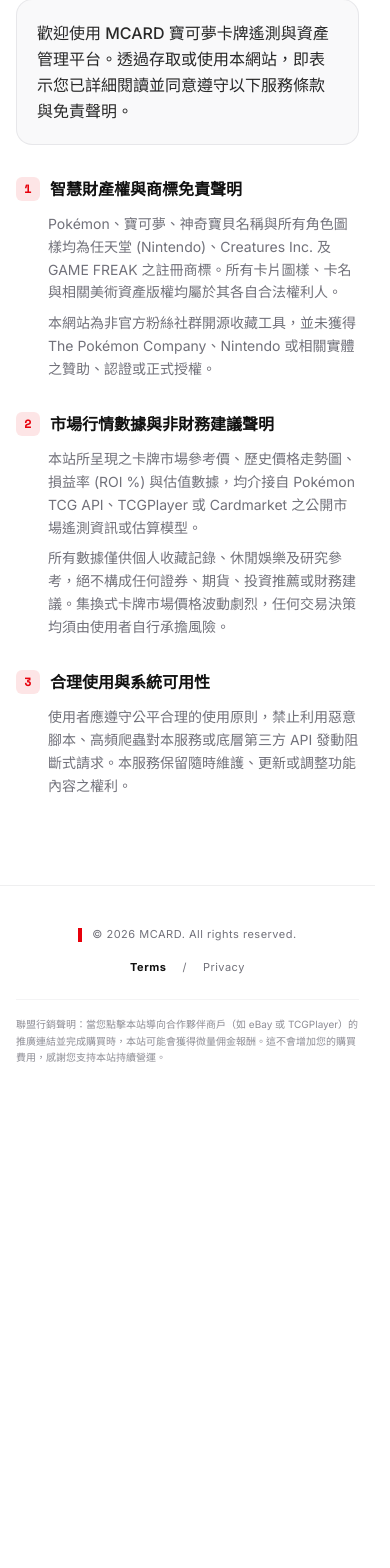
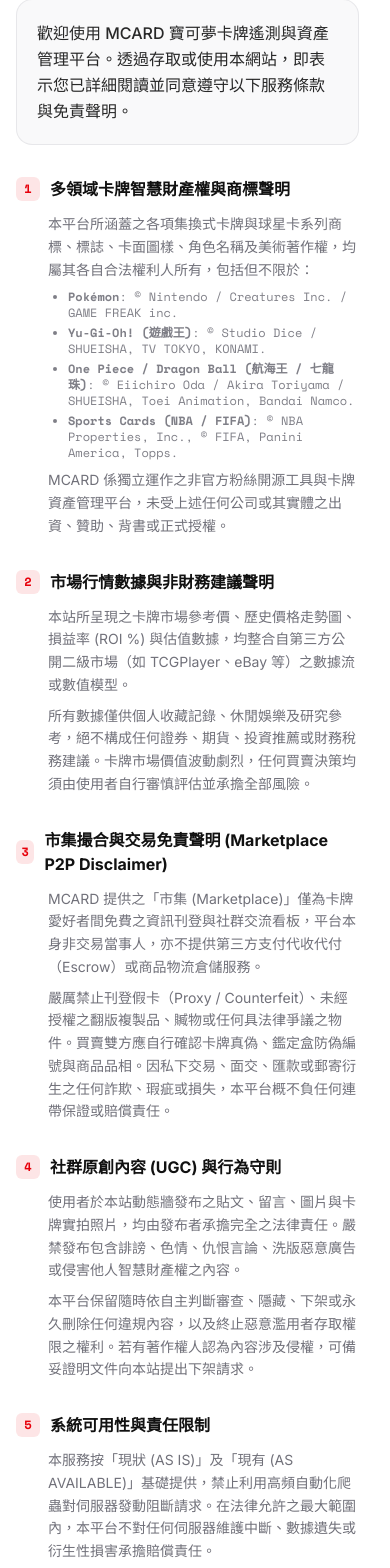
Before and after one commit to hereisalexander/MCARD, a Next.js app: page /terms in a window 390 px wide. Shown: the part 338-1906 px from the top of the page. Before the commit the page ends 1491 px from the top, so only its background shows below. Built offline with nearby package versions, Linux system fonts and the light colour scheme.

Commit message:
服務條款及隱私權政策的更新

```diff
--- a/src/components/legal/LegalPageLayout.tsx
+++ b/src/components/legal/LegalPageLayout.tsx
@@ -188,25 +188,31 @@
                   1
                 </span>
                 {language === 'zh-TW'
-                  ? '智慧財產權與商標免責聲明'
+                  ? '多領域卡牌智慧財產權與商標聲明'
                   : language === 'zh-CN'
-                  ? '知识产权与商标免责声明'
-                  : 'Intellectual Property & Trademarks'}
+                  ? '多领域卡牌知识产权与商标声明'
+                  : 'Multi-TCG Intellectual Property & Trademarks'}
               </h2>
               <div className="space-y-2 text-text-muted text-sm sm:text-[15px] leading-relaxed pl-8">
                 <p>
                   {language === 'zh-TW'
-                    ? 'Pokémon、寶可夢、神奇寶貝名稱與所有角色圖樣均為任天堂 (Nintendo)、Creatures Inc. 及 GAME FREAK 之註冊商標。所有卡片圖樣、卡名與相關美術資產版權均屬於其各自合法權利人。'
+                    ? '本平台所涵蓋之各項集換式卡牌與球星卡系列商標、標誌、卡面圖樣、角色名稱及美術著作權，均屬其各自合法權利人所有，包括但不限於：'
                     : language === 'zh-CN'
-                    ? 'Pokémon、宝可梦、神奇宝贝名称与所有角色图样均为任天堂 (Nintendo)、Creatures Inc. 及 GAME FREAK 之注册商标。所有卡片图样、卡名与相关美术资产版权均属于其各自合法权利人。'
-                    : 'Pokémon and Pokémon character names are trademarks of Nintendo, Creatures Inc., and GAME FREAK. All card artwork and visual assets belong to their respective copyright holders.'}
+                    ? '本平台所涵盖之各项集换式卡牌与球星卡系列商标、标志、卡面图样、角色名称及美术著作权，均属其各自合法权利人所有，包括但不限于：'
+                    : 'All trading card and sports card trademarks, logos, card designs, character names, and artistic copyrights belong to their respective legal owners, including but not limited to:'}
                 </p>
+                <ul className="list-disc pl-5 space-y-1 font-mono text-xs text-text-muted/90">
+                  <li><strong>Pokémon</strong>: © Nintendo / Creatures Inc. / GAME FREAK inc.</li>
+                  <li><strong>Yu-Gi-Oh! (遊戲王)</strong>: © Studio Dice / SHUEISHA, TV TOKYO, KONAMI.</li>
+                  <li><strong>One Piece / Dragon Ball (航海王 / 七龍珠)</strong>: © Eiichiro Oda / Akira Toriyama / SHUEISHA, Toei Animation, Bandai Namco.</li>
+                  <li><strong>Sports Cards (NBA / FIFA)</strong>: © NBA Properties, Inc., © FIFA, Panini America, Topps.</li>
+                </ul>
                 <p>
                   {language === 'zh-TW'
-                    ? '本網站為非官方粉絲社群開源收藏工具，並未獲得 The Pokémon Company、Nintendo 或相關實體之贊助、認證或正式授權。'
+                    ? 'MCARD 係獨立運作之非官方粉絲開源工具與卡牌資產管理平台，未受上述任何公司或其實體之出資、贊助、背書或正式授權。'
                     : language === 'zh-CN'
-                    ? '本网站为非官方粉丝社区开源收藏工具，并未获得 The Pokémon Company、Nintendo 或相关实体之赞助、认证或正式授权。'
-                    : 'This platform is an independent, community-driven collector utility and is not affiliated with, endorsed, or sponsored by The Pokémon Company or Nintendo.'}
+                    ? 'MCARD 系独立运作之非官方粉丝开源工具与卡牌资产管理平台，未受上述任何公司或其实体之出资、赞助、背书或正式授权。'
+                    : 'MCARD is an independent community-driven collector telemetry application and is not affiliated with, sponsored, or endorsed by any of the aforementioned entities.'}
                 </p>
               </div>
             </section>
@@ -226,17 +232,17 @@
               <div className="space-y-2 text-text-muted text-sm sm:text-[15px] leading-relaxed pl-8">
                 <p>
                   {language === 'zh-TW'
-                    ? '本站所呈現之卡牌市場參考價、歷史價格走勢圖、損益率 (ROI %) 與估值數據，均介接自 Pokémon TCG API、TCGPlayer 或 Cardmarket 之公開市場遙測資訊或估算模型。'
+                    ? '本站所呈現之卡牌市場參考價、歷史價格走勢圖、損益率 (ROI %) 與估值數據，均整合自第三方公開二級市場（如 TCGPlayer、eBay 等）之數據流或數值模型。'
                     : language === 'zh-CN'
-                    ? '本站所呈现之卡牌市场参考价、历史价格走势图、损益率 (ROI %) 与估值数据，均介接自 Pokémon TCG API、TCGPlayer 或 Cardmarket 之公开市场遥测资讯或估算模型。'
-                    : 'All card prices, historical trajectories, and P&L/ROI percentages are aggregated from public Pokémon TCG API and TCGPlayer market feeds or mathematical models.'}
+                    ? '本站所呈现之卡牌市场参考价、历史价格走势图、损益率 (ROI %) 与估值数据，均整合自第三方公开二级市场（如 TCGPlayer、eBay 等）之数据流或数值模型。'
+                    : 'All card market values, historical trends, and P&L/ROI percentages are aggregated from public secondary market feeds (e.g., TCGPlayer, eBay) or algorithmic models.'}
                 </p>
                 <p>
                   {language === 'zh-TW'
-                    ? '所有數據僅供個人收藏記錄、休閒娛樂及研究參考，絕不構成任何證券、期貨、投資推薦或財務建議。集換式卡牌市場價格波動劇烈，任何交易決策均須由使用者自行承擔風險。'
+                    ? '所有數據僅供個人收藏記錄、休閒娛樂及研究參考，絕不構成任何證券、期貨、投資推薦或財務稅務建議。卡牌市場價值波動劇烈，任何買賣決策均須由使用者自行審慎評估並承擔全部風險。'
                     : language === 'zh-CN'
-                    ? '所有数据仅供个人收藏记录、休闲娱乐及研究参考，绝不构成任何证券、期货、投资推荐或财务建议。集换式卡牌市场价格波动剧烈，任何交易决策均须由使用者自行承担风险。'
-                    : 'Data is provided for informational and collection tracking purposes only and does not constitute financial advice. TCG card market values fluctuate significantly; all transactions are made at your own discretion.'}
+                    ? '所有数据仅供个人收藏记录、休闲娱乐及研究参考，绝不构成任何证券、期货、投资推荐或财务税务建议。卡牌市场价值波动剧烈，任何买卖决策均须由使用者自行审慎评估并承担全部风险。'
+                    : 'Data is provided for personal tracking and informational purposes only and does not constitute financial, investment, or tax advice. Card market values fluctuate; all transactions are made at your own risk.'}
                 </p>
               </div>
             </section>
@@ -248,18 +254,78 @@
                   3
                 </span>
                 {language === 'zh-TW'
-                  ? '合理使用與系統可用性'
+                  ? '市集撮合與交易免責聲明 (Marketplace P2P Disclaimer)'
                   : language === 'zh-CN'
-                  ? '合理使用与系统可用性'
-                  : 'Fair Use & Service Availability'}
+                  ? '市集撮合与交易免责声明 (Marketplace P2P Disclaimer)'
+                  : 'P2P Marketplace & Transaction Disclaimer'}
               </h2>
               <div className="space-y-2 text-text-muted text-sm sm:text-[15px] leading-relaxed pl-8">
                 <p>
                   {language === 'zh-TW'
-                    ? '使用者應遵守公平合理的使用原則，禁止利用惡意腳本、高頻爬蟲對本服務或底層第三方 API 發動阻斷式請求。本服務保留隨時維護、更新或調整功能內容之權利。'
+                    ? 'MCARD 提供之「市集 (Marketplace)」僅為卡牌愛好者間免費之資訊刊登與社群交流看板，平台本身非交易當事人，亦不提供第三方支付代收代付（Escrow）或商品物流倉儲服務。'
                     : language === 'zh-CN'
-                    ? '使用者应遵守公平合理的使用原则，禁止利用恶意脚本、高频爬虫对本服务或底层第三方 API 发动阻断式请求。本服务保留随时维护、更新或调整功能内容之权利。'
-                    : 'Users agree to engage with the service respectfully, without malicious automated scripting or flood requests. We reserve the right to modify or maintain system capabilities at any time.'}
+                    ? 'MCARD 提供之「市集 (Marketplace)」仅为卡牌爱好者间免费之信息刊登与社区交流看板，平台本身非交易当事人，亦不提供第三方支付代收代付（Escrow）或商品物流仓储服务。'
+                    : 'The MCARD Marketplace operates solely as an informational bulletin and matchmaking venue for collectors. MCARD is not a party to any contract, nor does it process payments, hold escrow, or manage fulfillment.'}
+                </p>
+                <p>
+                  {language === 'zh-TW'
+                    ? '嚴厲禁止刊登假卡（Proxy / Counterfeit）、未經授權之翻版複製品、贓物或任何具法律爭議之物件。買賣雙方應自行確認卡牌真偽、鑑定盒防偽編號與商品品相。因私下交易、面交、匯款或郵寄衍生之任何詐欺、瑕疵或損失，本平台概不負任何連帶保證或賠償責任。'
+                    : language === 'zh-CN'
+                    ? '严厉禁止刊登假卡（Proxy / Counterfeit）、未经授权之翻版复制品、赃物或任何具法律争议之物件。买卖双方应自行确认卡牌真伪、鉴定盒防伪编号与商品品相。因私下交易、面交、汇款或邮寄衍生之任何欺诈、瑕疵或损失，本平台概不负任何连带保证或赔偿责任。'
+                    : 'Listing counterfeit cards, proxy reproductions, stolen goods, or illegal items is strictly prohibited. Buyers and sellers must independently verify card authenticity and condition. MCARD expressly disclaims all liability for transactions, fraud, or shipment disputes.'}
+                </p>
+              </div>
+            </section>
+
+            {/* Section 4 */}
+            <section className="space-y-3">
+              <h2 className="font-sans font-bold text-foreground text-base sm:text-lg flex items-center gap-2.5">
+                <span className="w-6 h-6 rounded-md bg-ferrari-red/10 text-ferrari-red font-mono text-xs flex items-center justify-center font-bold">
+                  4
+                </span>
+                {language === 'zh-TW'
+                  ? '社群原創內容 (UGC) 與行為守則'
+                  : language === 'zh-CN'
+                  ? '社区原创内容 (UGC) 与行为守则'
+                  : 'User-Generated Content (UGC) & Community Conduct'}
+              </h2>
+              <div className="space-y-2 text-text-muted text-sm sm:text-[15px] leading-relaxed pl-8">
+                <p>
+                  {language === 'zh-TW'
+                    ? '使用者於本站動態牆發布之貼文、留言、圖片與卡牌實拍照片，均由發布者承擔完全之法律責任。嚴禁發布包含誹謗、色情、仇恨言論、洗版惡意廣告或侵害他人智慧財產權之內容。'
+                    : language === 'zh-CN'
+                    ? '使用者于本站动态墙发布之贴文、留言、图片与卡牌实拍照片，均由发布者承担完全之法律责任。严禁发布包含诽谤、色情、仇恨言论、刷屏恶意广告或侵害他人知识产权之内容。'
+                    : 'Users retain responsibility for posts, comments, and photos shared on the community feed. Prohibited content includes defamation, adult material, hate speech, spam, or copyright violations.'}
+                </p>
+                <p>
+                  {language === 'zh-TW'
+                    ? '本平台保留隨時依自主判斷審查、隱藏、下架或永久刪除任何違規內容，以及終止惡意濫用者存取權限之權利。若有著作權人認為內容涉及侵權，可備妥證明文件向本站提出下架請求。'
+                    : language === 'zh-CN'
+                    ? '本平台保留随时依自主判断审查、隐藏、下架或永久删除任何违规内容，以及终止恶意滥用者访问权限之权利。若有著作权人认为内容涉及侵权，可备妥证明文件向本站提出下架请求。'
+                    : 'We reserve the right to moderate, hide, or permanently remove violating content and restrict abusive accounts without prior notice. Copyright holders may submit takedown notices with verifying documentation.'}
+                </p>
+              </div>
+            </section>
+
+            {/* Section 5 */}
+            <section className="space-y-3">
+              <h2 className="font-sans font-bold text-foreground text-base sm:text-lg flex items-center gap-2.5">
+                <span className="w-6 h-6 rounded-md bg-ferrari-red/10 text-ferrari-red font-mono text-xs flex items-center justify-center font-bold">
+                  5
+                </span>
+                {language === 'zh-TW'
+                  ? '系統可用性與責任限制'
+                  : language === 'zh-CN'
+                  ? '系统可用性与责任限制'
+                  : 'Fair Use & Limitation of Liability'}
+              </h2>
+              <div className="space-y-2 text-text-muted text-sm sm:text-[15px] leading-relaxed pl-8">
+                <p>
+                  {language === 'zh-TW'
+                    ? '本服務按「現狀 (AS IS)」及「現有 (AS AVAILABLE)」基礎提供，禁止利用高頻自動化爬蟲對伺服器發動阻斷請求。在法律允許之最大範圍內，本平台不對任何伺服器維護中斷、數據遺失或衍生性損害承擔賠償責任。'
+                    : language === 'zh-CN'
+                    ? '本服务按「现状 (AS IS)」及「现有 (AS AVAILABLE)」基础提供，禁止利用高频自动化爬虫对服务器发动阻断请求。在法律允许之最大范围内，本平台不对任何服务器维护中断、数据遗失或衍生性损害承担赔偿责任。'
+                    : 'The service is provided on an "AS IS" and "AS AVAILABLE" basis. Malicious automated scraping or flood requests are prohibited. To the fullest extent permitted by law, MCARD disclaims liability for service interruptions or incidental damages.'}
                 </p>
               </div>
             </section>
@@ -289,10 +355,10 @@
               </h1>
               <p className="mt-2 font-mono text-xs text-text-muted">
                 {language === 'zh-TW'
-                  ? '最後更新日期：2026 年 9 月'
+                  ? '最後更新日期：2026 年 10 月'
                   : language === 'zh-CN'
-                  ? '最后更新日期：2026 年 9 月'
-                  : 'Last Updated: September 2026'}
+                  ? '最后更新日期：2026 年 10 月'
+                  : 'Last Updated: October 2026'}
               </p>
             </header>
 
@@ -304,18 +370,43 @@
                   1
                 </span>
                 {language === 'zh-TW'
-                  ? '我們收集哪些資料？'
+                  ? '雙層資料儲存架構與透明度'
                   : language === 'zh-CN'
-                  ? '我们收集哪些资料？'
-                  : 'Information We Collect'}
+                  ? '双层资料储存架构与透明度'
+                  : 'Two-Tier Data Architecture & Storage Transparency'}
               </h2>
               <div className="space-y-2 text-text-muted text-sm sm:text-[15px] leading-relaxed pl-8">
                 <p>
                   {language === 'zh-TW'
-                    ? '我們不要求您提供任何真實姓名、身份證字號、電話號碼或信用卡財務資料。所有資產組合記錄（Portfolio）均透過瀏覽器的 LocalStorage 在本機端獨立保存。'
+                    ? 'MCARD 堅持最小化資料收集原則，並採用透明的雙層資料儲存架構：'
                     : language === 'zh-CN'
-                    ? '我们不要求您提供任何真实姓名、身份证字号、电话号码或信用卡财务资料。所有资产组合记录（Portfolio）均通过浏览器的 LocalStorage 在本机端独立保存。'
-                    : 'We do not collect personal identities, real names, phone numbers, or payment credentials. Your portfolio holdings exist purely within your client-side LocalStorage.'}
+                    ? 'MCARD 坚持最小化资料收集原则，并采用透明的双层资料储存架构：'
+                    : 'MCARD adheres to strict data minimization principles through a transparent two-tier storage model:'}
+                </p>
+                <ul className="list-disc pl-5 space-y-1.5 font-sans text-xs sm:text-sm">
+                  <li>
+                    <strong>{language === 'zh-TW' ? '私密本地資產 (Private Local Storage)' : language === 'zh-CN' ? '私密本地资产 (Private Local Storage)' : 'Private Local Vault'}:</strong>{' '}
+                    {language === 'zh-TW'
+                      ? '您的個人卡牌購入成本、持倉數量、自訂備忘錄與願望清單，均預設存於瀏覽器 LocalStorage，保有最高個人隱私。'
+                      : language === 'zh-CN'
+                      ? '您的个人卡牌购入成本、持仓数量、自订备忘录与愿望清单，均预设存于浏览器 LocalStorage，保有最高个人隐私。'
+                      : 'Your personal buy costs, holdings, and vault notes remain in browser LocalStorage for maximum privacy.'}
+                  </li>
+                  <li>
+                    <strong>{language === 'zh-TW' ? '公開社群與市集同步 (Public Edge Sync)' : language === 'zh-CN' ? '公开社区与市集同步 (Public Edge Sync)' : 'Public Edge Sync'}:</strong>{' '}
+                    {language === 'zh-TW'
+                      ? '當您主動刊登「市集商品」或發布「社群貼文/留言」時，該公開資訊將加密同步至 Cloudflare D1 分散式邊緣資料庫，供全球藏家瀏覽撮合。'
+                      : language === 'zh-CN'
+                      ? '当您主动刊登「市集商品」或发布「社区贴文/留言」时，该公开信息将加密同步至 Cloudflare D1 分布式边缘数据库，供全球藏家浏览撮合。'
+                      : 'When you publish listings or community posts, that public information syncs to Cloudflare D1 distributed edge database for global discovery.'}
+                  </li>
+                </ul>
+                <p>
+                  {language === 'zh-TW'
+                    ? '我們絕不收集您的身分證字號、真實住址、銀行信用卡帳號等敏感隱私資料。'
+                    : language === 'zh-CN'
+                    ? '我们绝不收集您的身份证字号、真实住址、银行信用卡账号等敏感隐私资料。'
+                    : 'We never collect national ID numbers, home addresses, or credit card payment credentials.'}
                 </p>
               </div>
             </section>
@@ -327,18 +418,25 @@
                   2
                 </span>
                 {language === 'zh-TW'
-                  ? 'Cookie 與第三方追蹤機制'
+                  ? '相片上傳與 AI 影像辨識隱私保護'
                   : language === 'zh-CN'
-                  ? 'Cookie 与第三方追踪机制'
-                  : 'Cookies & Tracking Technologies'}
+                  ? '相片上传与 AI 影像辨识隐私保护'
+                  : 'Image Uploads & AI Vision Privacy'}
               </h2>
               <div className="space-y-2 text-text-muted text-sm sm:text-[15px] leading-relaxed pl-8">
                 <p>
                   {language === 'zh-TW'
-                    ? '本網站絕不使用任何跨網站廣告追蹤 Cookie、行為畫像分析或第三方資料販售工具。您的收藏資產屬於您的私人領域，我們絕不向任何行銷機構出售或分享您的資產組合資料。'
+                    ? '當您透過相機拍照識卡 (AI Camera) 或於市集上傳卡片相片時，影像資料僅會傳輸至專屬辨識接口進行卡號、卡名與評級盒子特徵萃取，或作為刊登商品相冊展示。'
                     : language === 'zh-CN'
-                    ? '本网站绝不使用任何跨网站广告追踪 Cookie、行为画像分析或第三方资料贩售工具。您的收藏资产属于您的私人领域，我们绝不向任何营销机构出售或分享您的资产组合资料。'
-                    : 'We do not implement cross-site marketing cookies, user profiling, or third-party telemetry brokers. Your collection remains entirely private.'}
+                    ? '当您通过相机拍照识卡 (AI Camera) 或于市集上传卡片相片时，影像资料仅会传输至专属辨识接口进行卡号、卡名与评级盒子特征萃取，或作为刊登商品相册展示。'
+                    : 'When using AI Camera scanning or uploading photos for listings, images are processed solely for card feature extraction or marketplace display.'}
+                </p>
+                <p>
+                  {language === 'zh-TW'
+                    ? '我們絕不會將您的實體卡牌拍攝照片出售予第三方行銷仲介，亦不會在未經許可下用於公開的商業基礎模型訓練。'
+                    : language === 'zh-CN'
+                    ? '我们绝不会将您的实体卡牌拍摄照片出售予第三方营销中介，亦不会在未经许可下用于公开的商业基础模型训练。'
+                    : 'Your photos are never sold to marketing brokers nor used without consent for unauthorized commercial foundation model training.'}
                 </p>
               </div>
             </section>
@@ -350,18 +448,18 @@
                   3
                 </span>
                 {language === 'zh-TW'
-                  ? '第三方 API 服務通訊'
+                  ? 'Cookie 與第三方通訊機制'
                   : language === 'zh-CN'
-                  ? '第三方 API 服务通讯'
-                  : 'Third-Party API Communication'}
+                  ? 'Cookie 与第三方通讯机制'
+                  : 'Cookies & Third-Party Telemetry'}
               </h2>
               <div className="space-y-2 text-text-muted text-sm sm:text-[15px] leading-relaxed pl-8">
                 <p>
                   {language === 'zh-TW'
-                    ? '當您搜尋卡牌或檢視圖鑑時，應用程式會直接透過安全 HTTPS 協定向官方/公開之 Pokémon TCG API 請求卡片數據與價格行情，傳輸內容僅限於卡牌編號或搜尋字串，絕不上傳您的個人投資組合清單。'
+                    ? '本網站絕不植入任何跨站廣告追蹤 Cookie、隱私側錄或行銷定向工具。當您點擊外部商戶連結（如 eBay 或 TCGPlayer）時，僅在跳轉瞬間傳遞卡名關鍵字以導向商品搜尋頁面。'
                     : language === 'zh-CN'
-                    ? '当您搜寻卡牌或检视图鉴时，应用程序会直接通过安全 HTTPS 协议向官方/公开之 Pokémon TCG API 请求卡片数据与价格行情，传输内容仅限于卡牌编号或搜寻字串，绝不上载您的个人投资组合清单。'
-                    : 'API queries are sent via secure HTTPS to fetch publicly accessible card data and pricing. Search keywords and card IDs are transmitted, but your personal holdings are never sent.'}
+                    ? '本网站绝不植入任何跨站广告追踪 Cookie、隐私侧录或营销定向工具。当您点击外部商户链接（如 eBay 或 TCGPlayer）时，仅在跳转瞬间传递卡名关键字以导向商品搜寻页面。'
+                    : 'We do not utilize cross-site tracking cookies or marketing profiling pixels. Outbound merchant links (eBay, TCGPlayer) transmit only public card keywords upon navigation.'}
                 </p>
               </div>
             </section>
@@ -373,18 +471,18 @@
                   4
                 </span>
                 {language === 'zh-TW'
-                  ? '資料完全自主權（備份與清除）'
+                  ? '資料自主權、備份與永久抹除'
                   : language === 'zh-CN'
-                  ? '资料完全自主权（备份与清除）'
-                  : 'Data Ownership & Erasure'}
+                  ? '资料自主权、备份与永久抹除'
+                  : 'Data Sovereignty, Export & Erasure'}
               </h2>
               <div className="space-y-2 text-text-muted text-sm sm:text-[15px] leading-relaxed pl-8">
                 <p>
                   {language === 'zh-TW'
-                    ? '您對自己的資料擁有 100% 的掌控權。您可以隨時在 Portfolio 頁面點擊「JSON 匯出」進行離線備份，亦可隨時手動清除瀏覽器快取以永久抹除所有本機資料。'
+                    ? '您對個人記錄擁有 100% 自主權。您可隨時在「資產看板」匯出 JSON 格式的完整離線備份，亦可隨時在市集中將已刊登商品標記為「已下架」或「已售出」。若欲永久抹除本機儲存，隨時清理瀏覽器快取即可無痕清除所有個人資產資料。'
                     : language === 'zh-CN'
-                    ? '您对自己的资料拥有 100% 的掌控权。您可以随时在 Portfolio 页面点击「JSON 汇出」进行离线备份，亦可随时手动清除浏览器快取以永久抹除所有本机资料。'
-                    : 'You have absolute control over your records. Export your entire vault as JSON anytime from the Portfolio tab, or purge browser storage to permanently erase records.'}
+                    ? '您对个人记录拥有 100% 自主权。您可随时在「资产看板」汇出 JSON 格式的完整离线备份，亦可随时在市集中将已刊登商品标记为「已下架」或「已售出」。若欲永久抹除本机储存，随时清理浏览器快取即可无痕清除所有个人资产资料。'
+                    : 'You have complete sovereignty over your records. Export your vault anytime as JSON, manage or delist marketplace items, or clear browser cache to permanently purge local records.'}
                 </p>
               </div>
             </section>
```
